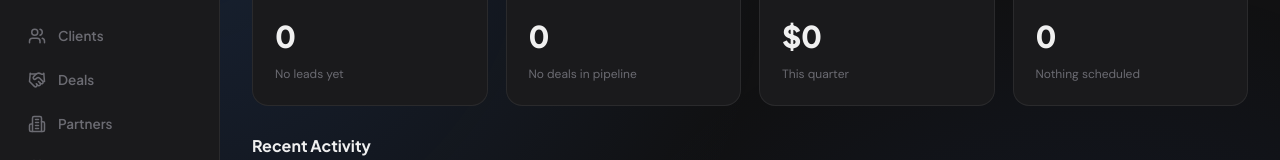
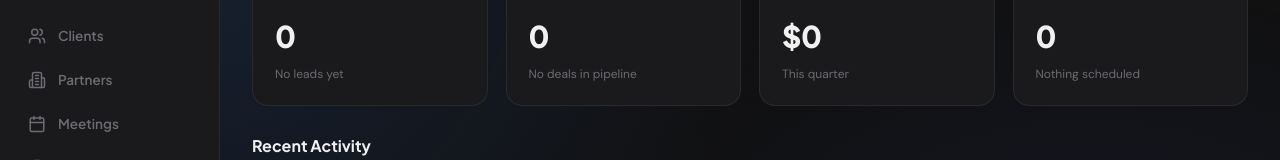
Before and after one commit to kyrow-hub/CRM-build, a React (Vite) app: page / in a window 1280 px wide. Shown: the part 161-321 px from the top of the page. Built offline with nearby package versions, Linux system fonts and the light colour scheme.

Commit message:
Remove the Deals section
Drops the Deals nav item, route, and page. The Deals pipeline PR
(#9) is closed unmerged rather than reverted, since it never
reached main.

```diff
--- a/src/App.jsx
+++ b/src/App.jsx
@@ -4,7 +4,6 @@ import Dashboard from './pages/Dashboard.jsx'
 import Leads from './pages/Leads.jsx'
 import Clients from './pages/Clients.jsx'
 import ClientDetail from './pages/ClientDetail.jsx'
-import Deals from './pages/Deals.jsx'
 import Partners from './pages/Partners.jsx'
 import PartnerDetail from './pages/PartnerDetail.jsx'
 import Meetings from './pages/Meetings.jsx'
@@ -23,7 +22,6 @@ export default function App() {
           <Route path="/leads" element={<Leads />} />
           <Route path="/clients" element={<Clients />} />
           <Route path="/clients/:id" element={<ClientDetail />} />
-          <Route path="/deals" element={<Deals />} />
           <Route path="/partners" element={<Partners />} />
           <Route path="/partners/:id" element={<PartnerDetail />} />
           <Route path="/meetings" element={<Meetings />} />
--- a/src/components/layout/Layout.jsx
+++ b/src/components/layout/Layout.jsx
@@ -8,7 +8,6 @@ const PAGE_META = {
   '/': { title: 'Dashboard', subtitle: 'Overview of your pipeline' },
   '/leads': { title: 'Leads', subtitle: 'Track and qualify new prospects' },
   '/clients': { title: 'Clients', subtitle: 'Everyone you do business with' },
-  '/deals': { title: 'Deals', subtitle: 'Opportunities in your pipeline' },
   '/partners': { title: 'Partners', subtitle: 'Businesses and organizations you work with' },
   '/meetings': { title: 'Meetings', subtitle: 'Upcoming and past meetings' },
   '/attendance': { title: 'Attendance Register', subtitle: 'Track program and activity attendance' },
--- a/src/components/layout/Sidebar.jsx
+++ b/src/components/layout/Sidebar.jsx
@@ -3,7 +3,6 @@ import {
   LayoutDashboard,
   Target,
   Users,
-  Handshake,
   Building2,
   Calendar,
   ClipboardCheck,
@@ -16,7 +15,6 @@ const NAV_ITEMS = [
   { label: 'Dashboard', to: '/', icon: LayoutDashboard },
   { label: 'Leads', to: '/leads', icon: Target },
   { label: 'Clients', to: '/clients', icon: Users },
-  { label: 'Deals', to: '/deals', icon: Handshake },
   { label: 'Partners', to: '/partners', icon: Building2 },
   { label: 'Meetings', to: '/meetings', icon: Calendar },
   { label: 'Attendance', to: '/attendance', icon: ClipboardCheck },
--- a/src/pages/Deals.jsx
+++ /dev/null
@@ -1,12 +0,0 @@
-import { Handshake } from 'lucide-react'
-import PlaceholderPage from '../components/ui/PlaceholderPage.jsx'
-
-export default function Deals() {
-  return (
-    <PlaceholderPage
-      icon={Handshake}
-      title="No deals yet"
-      text="Your pipeline of opportunities will live here."
-    />
-  )
-}
```
